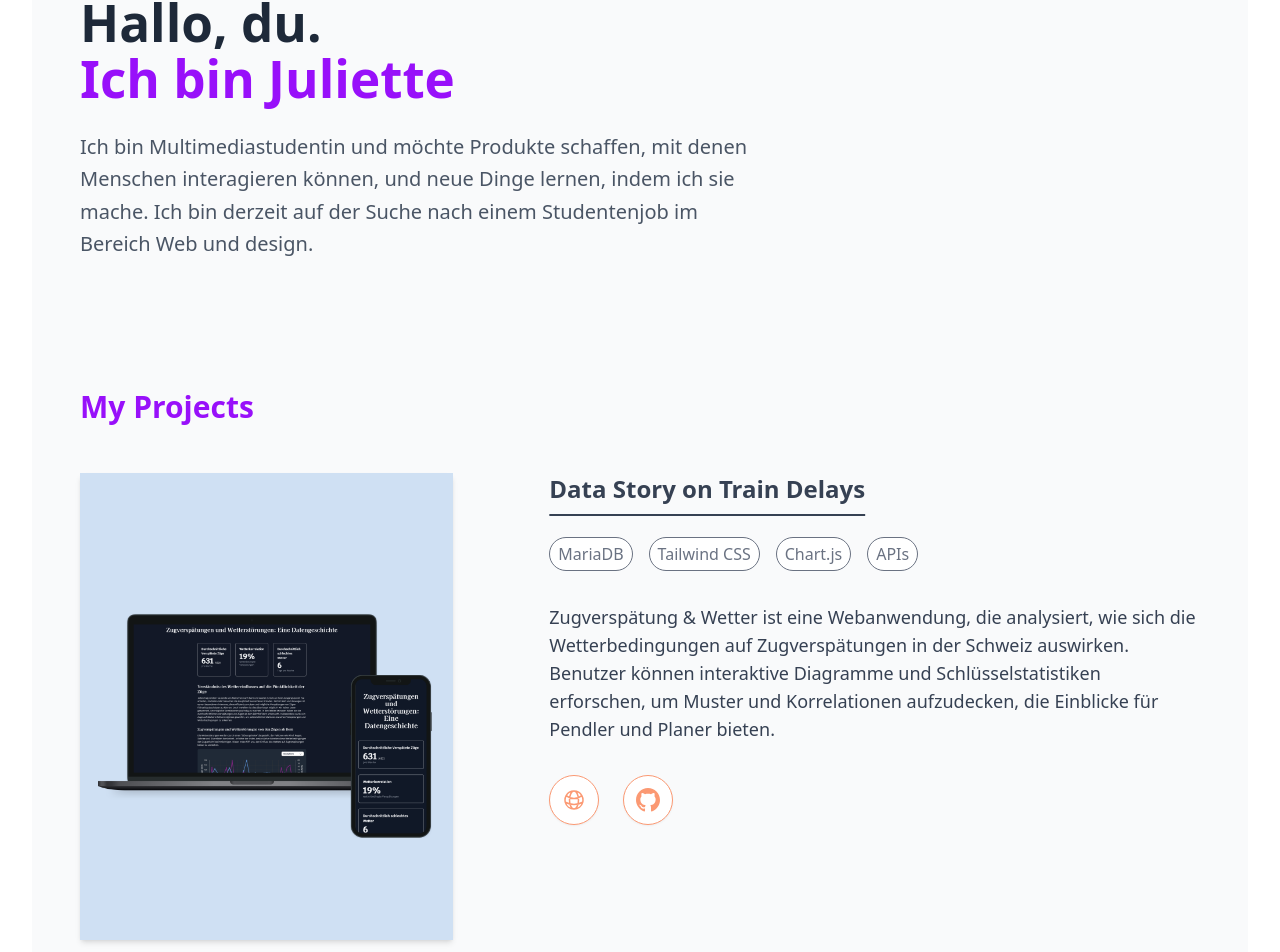
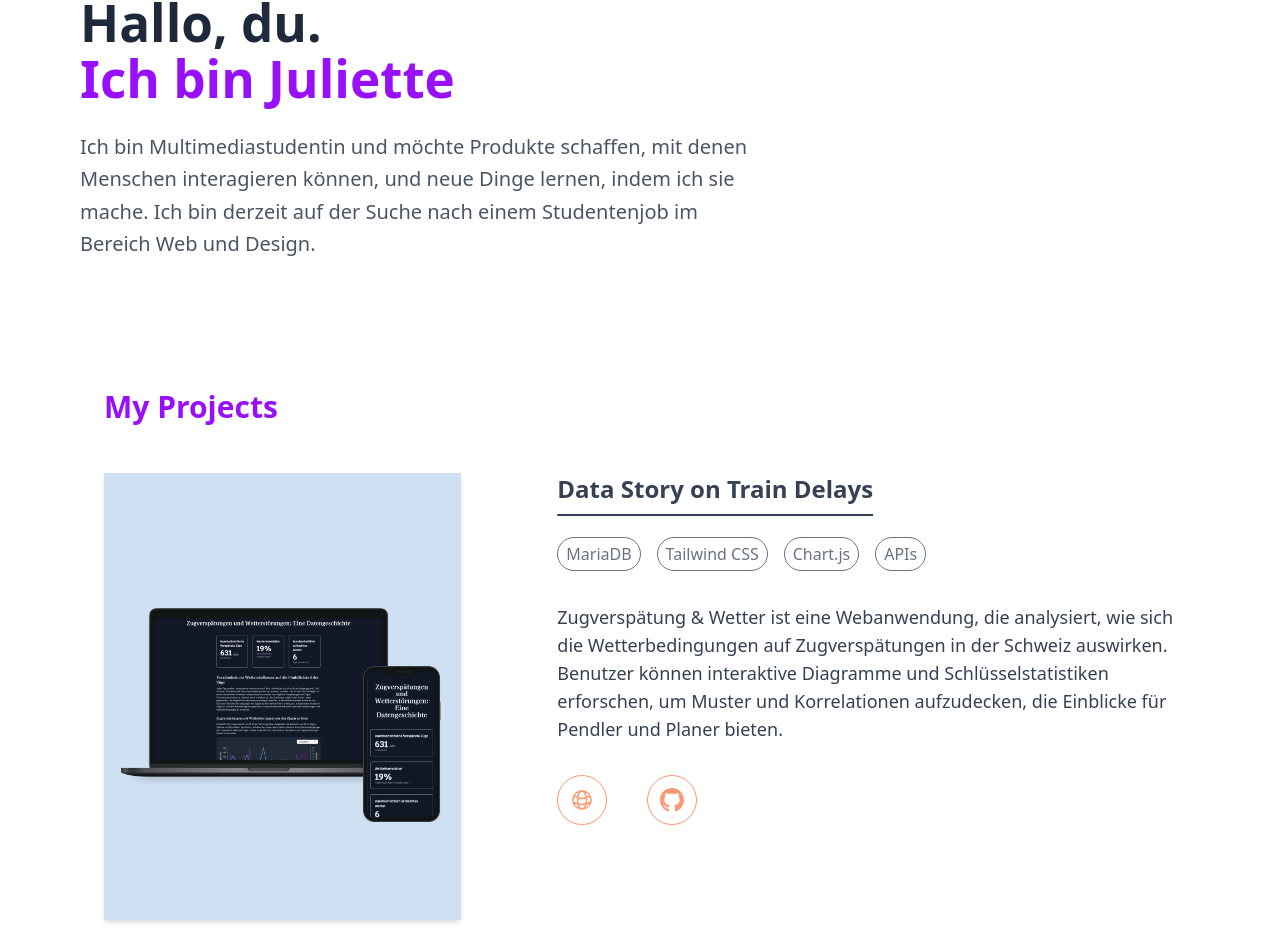
Before and after one commit to JuKa2023/portfolio, a Vue app: page / in a window 1280 px wide. Shown: the part 178-1130 px from the top of the page. Built offline with nearby package versions, Linux system fonts and the light colour scheme.

Commit message:
update margins and paddings.

```diff
--- a/src/App.vue
+++ b/src/App.vue
@@ -37,10 +37,10 @@ setDescription('Hierbei handelt es sich um einen überblick dreier meiner besten
 </script>
 
 <template>
-  <div class="min-h-screen flex flex-col bg-gray-50">
+  <div class="min-h-screen flex flex-col bg-white w-full m-0">
     <Header />
     <HeroSection />
-    <main class="flex-grow">
+    <main class="container mx-auto px-6 space-y-24">
       <section id="projects" class="container mx-auto px-6 py-16 space-y-24">
         <h2 class="text-3xl font-bold text-purple-600 px-6 mb-12 text-left">My Projects</h2>
         <ProjectCard
--- a/src/components/Header.vue
+++ b/src/components/Header.vue
@@ -1,6 +1,6 @@
 <template>
     <header class="w-full bg-purple-200 shadow-md">
-        <div class="container mx-auto flex justify-between items-center p-6">
+        <div class="container mx-auto flex justify-between items-center space-x-24 p-6">
             <div class="text-xl font-bold text-gray-800">Juliette Kauflin</div>
             <nav class="space-x-8">
                 <a href="#projects">Projects</a>
--- a/src/components/HeroSection.vue
+++ b/src/components/HeroSection.vue
@@ -3,7 +3,7 @@
         <div class="container px-6">
             <div class="max-w-2xl text-left">
                 <h1 class="text-5xl font-bold text-gray-800 text-left">Hallo, du.<br><span class="text-purple-600">Ich bin Juliette</span></h1>
-                <p class="mt-6 text-xl text-gray-600 leading-relaxed text-left">Ich bin Multimediastudentin und möchte Produkte schaffen, mit denen Menschen interagieren können, und neue Dinge lernen, indem ich sie mache. Ich bin derzeit auf der Suche nach einem Studentenjob im Bereich Web und design.</p>
+                <p class="mt-6 text-xl text-gray-600 leading-relaxed text-left">Ich bin Multimediastudentin und möchte Produkte schaffen, mit denen Menschen interagieren können, und neue Dinge lernen, indem ich sie mache. Ich bin derzeit auf der Suche nach einem Studentenjob im Bereich Web und Design.</p>
             </div>
         </div>
     </section>
--- a/src/components/ProjectCard.vue
+++ b/src/components/ProjectCard.vue
@@ -19,7 +19,7 @@
 
       <p class="text-gray-700 flex-1 text-lg text-left">{{ description }}</p>
 
-      <div class="flex space-x-6 mt-8">
+      <div class="flex gap-4 space-x-6 mt-8">
         <a :href="link" class="icon-button">
           <svg xmlns="http://www.w3.org/2000/svg" fill="none" viewBox="0 0 24 24" stroke-width="1.5" stroke="currentColor" class="w-6 h-6">
             <path stroke-linecap="round" stroke-linejoin="round" d="M12 21a9.004 9.004 0 0 0 8.716-6.747M12 21a9.004 9.004 0 0 1-8.716-6.747M12 21c2.485 0 4.5-4.03 4.5-9S14.485 3 12 3m0 18c-2.485 0-4.5-4.03-4.5-9S9.515 3 12 3m0 0a8.997 8.997 0 0 1 7.843 4.582M12 3a8.997 8.997 0 0 0-7.843 4.582m15.686 0A11.953 11.953 0 0 1 12 10.5c-2.998 0-5.74-1.1-7.843-2.918m15.686 0A8.959 8.959 0 0 1 21 12c0 .778-.099 1.533-.284 2.253m0 0A17.919 17.919 0 0 1 12 16.5c-3.162 0-6.133-.815-8.716-2.247m0 0A9.015 9.015 0 0 1 3 12c0-1.605.42-3.113 1.157-4.418" />
```
